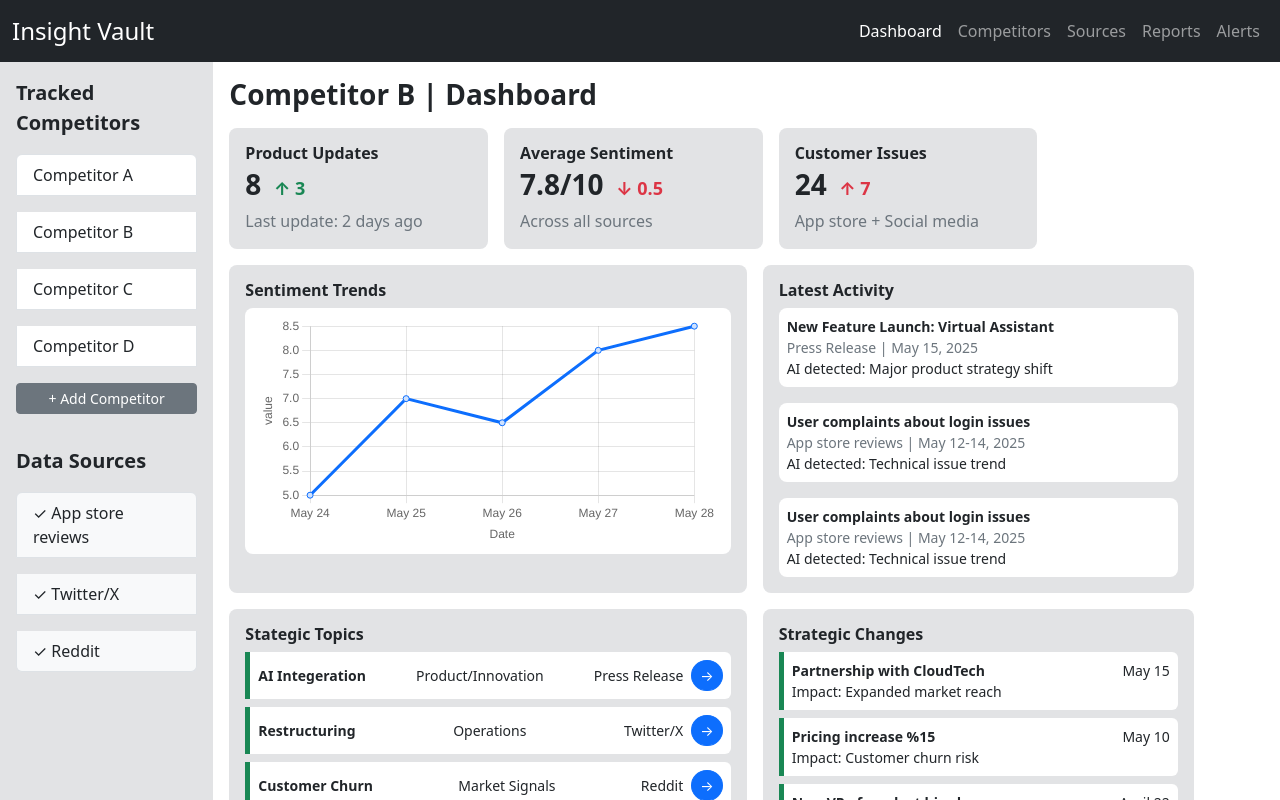
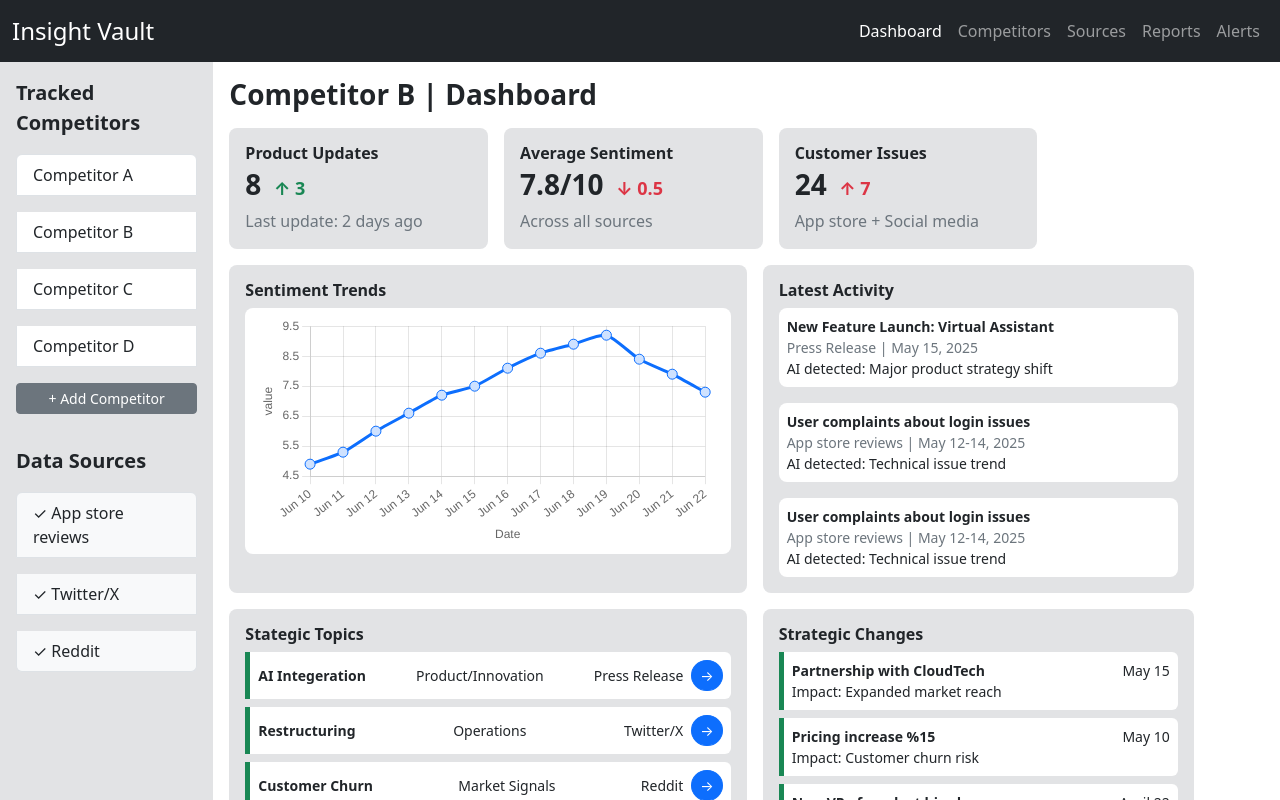
Before and after one commit to edwzeledon/insight-vault, a React (Vite) app in the folder frontend/: page /#/ in a window 1280 px wide. Shown: the top 800 px of the page. Built offline with nearby package versions, Linux system fonts and the light colour scheme.

Commit message:
style: update chart visuals

```diff
--- a/frontend/src/LineChart.jsx
+++ b/frontend/src/LineChart.jsx
@@ -30,14 +30,25 @@ export default function LineChart() {
         datasets: [
             {
                 data: [
-                    { x: '2025-05-24', y: 5 },
-                    { x: '2025-05-25', y: 7 },
-                    { x: '2025-05-26', y: 6.5 },
-                    { x: '2025-05-27', y: 8 },
-                    { x: '2025-05-28', y: 8.5 },
+                    { x: '2025-06-10', y: 4.9 },
+                    { x: '2025-06-11', y: 5.3 },
+                    { x: '2025-06-12', y: 6.0 },
+                    { x: '2025-06-13', y: 6.6 },
+                    { x: '2025-06-14', y: 7.2 },
+                    { x: '2025-06-15', y: 7.5 },
+                    { x: '2025-06-16', y: 8.1 },
+                    { x: '2025-06-17', y: 8.6 },
+                    { x: '2025-06-18', y: 8.9 },
+                    { x: '2025-06-19', y: 9.2 },
+                    { x: '2025-06-20', y: 8.4 },
+                    { x: '2025-06-21', y: 7.9 },
+                    { x: '2025-06-22', y: 7.3 }
                 ],
                 borderColor: '#0d6efd',
                 backgroundColor: '#cfe2ff',
+                pointRadius: 5,
+                pointHoverRadius: 6,
+                tension: 0.2
             },
         ]
     })
```
